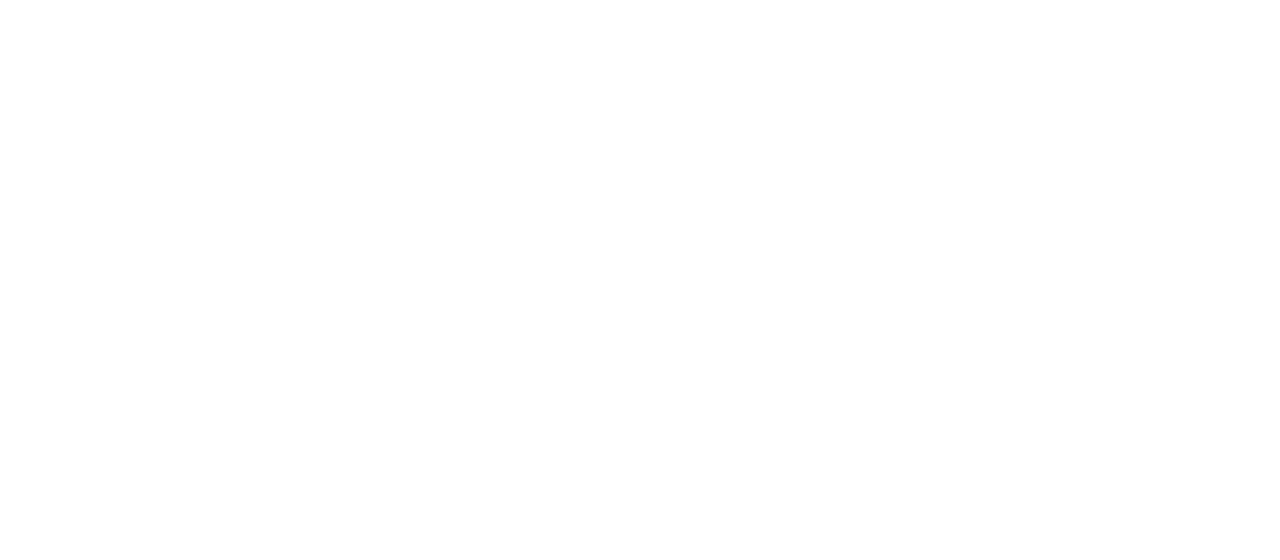
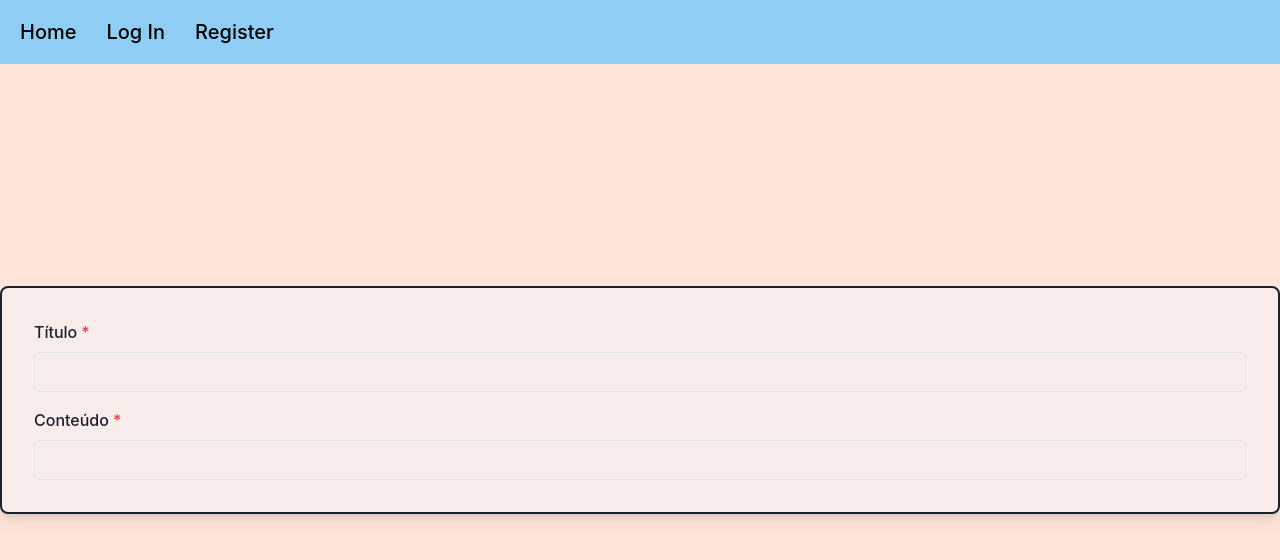
Before and after one commit to SamsSouza22/FrontendDesafio, a React (Vite) app in the folder frontend/: page /post in a window 1280 px wide. Before the commit this address had no page. Shown: the top 560 px of the page. Built offline with nearby package versions, Linux system fonts and the light colour scheme.

Commit message:
Initial post form

```diff
--- a/frontend/src/components/AuthForm.jsx
+++ b/frontend/src/components/AuthForm.jsx
@@ -65,4 +65,5 @@
     }).isRequired,
     onChange: PropTypes.func.isRequired
   };
+
   export default AuthForm;
--- /dev/null
+++ b/frontend/src/components/PostForm.jsx
@@ -0,0 +1,61 @@
+import {
+    Box,
+    Input,
+    FormControl,
+    FormLabel,
+    Stack,
+    useColorModeValue,
+    Flex
+} from '@chakra-ui/react';
+import { useState } from 'react';
+import PropTypes from 'prop-types';
+
+const PostForm = () => {
+    const [form, setForm] = useState({
+        title: '',
+        content: '',
+    });
+    const onChange = (e) => {
+        console.log("teste");
+    }
+
+    return (
+        <Flex
+            minH={'100vh'}
+            align={'center'}
+            justify={'center'}
+            bg={useColorModeValue('#ffe5d9', 'gray.800')}>
+            <Box
+                rounded={'lg'}
+                width={'100%'}
+                height={'100%'}
+                border={'2px solid'}
+                bg={useColorModeValue('#F8EDEB', 'gray.700')}
+                boxShadow={'lg'}
+                p={8}>
+                <Stack spacing={4}>
+                    <Box>
+                        <FormControl id="title" isRequired>
+                            <FormLabel>Título</FormLabel>
+                            <Input value={form.title} name="name" onChange={onChange} type="text" />
+                        </FormControl>
+                    </Box>
+                    <FormControl id="content" isRequired>
+                        <FormLabel>Conteúdo</FormLabel>
+                        <Input value={form.content} name="email" onChange={onChange} type="email" />
+                    </FormControl>
+                </Stack>
+            </Box>
+        </Flex>
+    );
+}
+
+PostForm.propTypes = {
+    form: PropTypes.shape({
+        title: PropTypes.string,
+        content: PropTypes.string,
+    }).isRequired,
+    onChange: PropTypes.func.isRequired
+};
+
+export default PostForm;
--- a/frontend/src/routes.jsx
+++ b/frontend/src/routes.jsx
@@ -3,6 +3,7 @@
 import Register from './pages/auth/Register.jsx';
 import Login from './pages/auth/Login.jsx';
 import NavBar from './components/NavBar.jsx';
+import PostForm from './components/PostForm.jsx';
 
 const AppRoutes = () => (
     <BrowserRouter>
@@ -20,6 +21,7 @@
                     <Route element={<Register />} path='register' />
                     <Route element={<Login />} path='login' />
                 </Route>
+                <Route element={<PostForm />} path='post'/>
             </Route>
         </Routes>
     </BrowserRouter>
```
